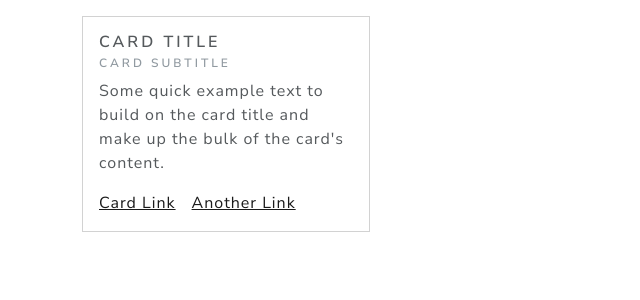
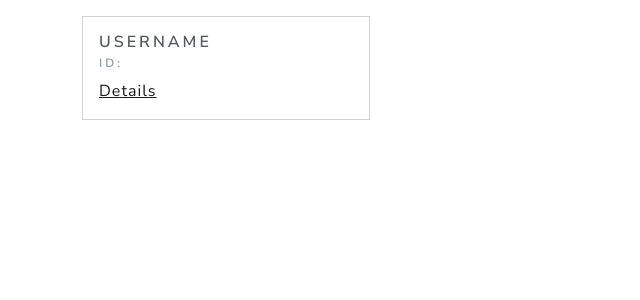
Before and after one commit to BrunoAlz/Challenge-Shawmandpartners, a React (Vite) app in the folder frontend/: page / in a window 1280 px wide. Shown: the top 300 px of the page, without its empty margins (0-640 px from the left). Built offline with nearby package versions, Linux system fonts and the light colour scheme.

Commit message:
Add user card template

```diff
--- a/frontend/src/pages/UsersList.jsx
+++ b/frontend/src/pages/UsersList.jsx
@@ -1,17 +1,12 @@
 import Card from "react-bootstrap/Card";
 
-const UsersList = () => {
+const UsersList = ({ users }) => {
   return (
     <Card style={{ width: "18rem" }}>
       <Card.Body>
-        <Card.Title>Card Title</Card.Title>
-        <Card.Subtitle className="mb-2 text-muted">Card Subtitle</Card.Subtitle>
-        <Card.Text>
-          Some quick example text to build on the card title and make up the
-          bulk of the card's content.
-        </Card.Text>
-        <Card.Link href="#">Card Link</Card.Link>
-        <Card.Link href="#">Another Link</Card.Link>
+        <Card.Title>UserName</Card.Title>
+        <Card.Subtitle className="mb-2 text-muted">ID: </Card.Subtitle>
+        <Card.Link href="#">Details</Card.Link>
       </Card.Body>
     </Card>
   );
```
